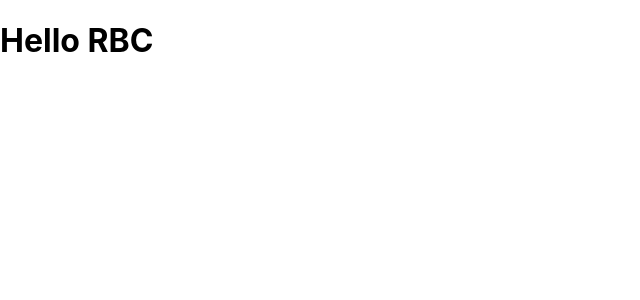
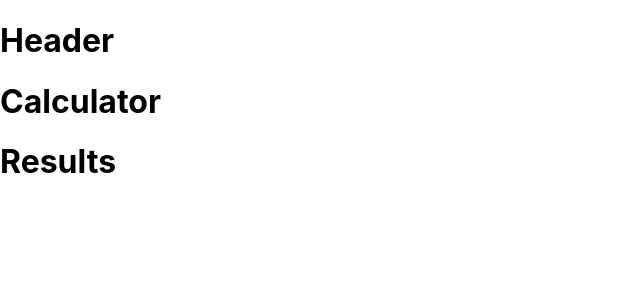
Before and after one commit to akhil-goyal/mortgage-calculator, a React (Create React App) app: page / in a window 1280 px wide. Shown: the top 300 px of the page, without its empty margins (0-640 px from the left). Built offline with nearby package versions, Linux system fonts and the light colour scheme.

Commit message:
[APP LAYOUT] : Set up the components Header, Calculator & Results.

```diff
--- a/src/components/App.js
+++ b/src/components/App.js
@@ -1,9 +1,17 @@
+// Packages
 import React from 'react';
+
+// Components
+import Header from 'components/header/Header';
+import Calculator from 'components/calculator/Calculator';
+import Results from 'components/results/Results';
 
 const App = () => {
   return (
     <div className="App">
-      <h1>Hello RBC</h1>
+      <Header />
+      <Calculator />
+      <Results />
     </div>
   );
 }
--- /dev/null
+++ b/src/components/calculator/Calculator.js
@@ -0,0 +1,15 @@
+// Packages
+import React from 'react';
+
+// Files
+import './calculator.css'
+
+const Calculator = () => {
+    return (
+        <div>
+            <h1>Calculator</h1>
+        </div>
+    )
+}
+
+export default Calculator;
--- /dev/null
+++ b/src/components/header/Header.js
@@ -0,0 +1,13 @@
+// Packages
+import React from 'react';
+
+// Files
+import './header.css'
+
+const Header = () => {
+    return (
+        <h1>Header</h1>
+    )
+}
+
+export default Header;
--- /dev/null
+++ b/src/components/results/Results.js
@@ -0,0 +1,15 @@
+// Packages
+import React from 'react';
+
+// Files
+import './results.css';
+
+const Results = () => {
+    return (
+        <div>
+            <h1>Results</h1>
+        </div>
+    )
+}
+
+export default Results;
```
Also changed, not shown: src/components/calculator/calculator.css (added), src/components/header/header.css (added), src/components/results/results.css (added).
